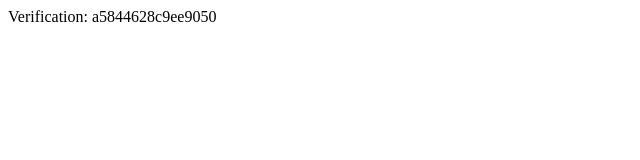
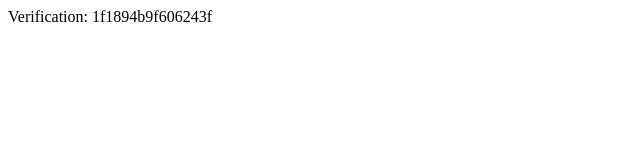
Before and after one commit to a1ip/phil, a plain HTML site: page yandex_1f1894b9f606243f.html in a window 1280 px wide. Shown: the full height of the page, 0-640 px from the left. Drawn offline with Linux system fonts and the light colour scheme.

Commit message:
Update and rename yandex_a5844628c9ee9050.html to yandex_1f1894b9f606243f.html

```diff
--- a/yandex_a5844628c9ee9050.html
+++ b/yandex_1f1894b9f606243f.html
@@ -2,5 +2,5 @@
     <head>
         <meta http-equiv="Content-Type" content="text/html; charset=UTF-8">
     </head>
-    <body>Verification: a5844628c9ee9050</body>
+    <body>Verification: 1f1894b9f606243f</body>
 </html>
```
